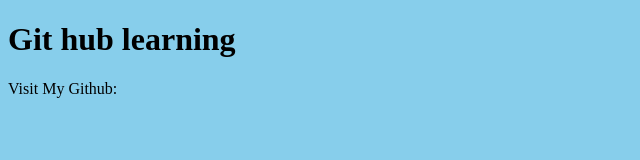
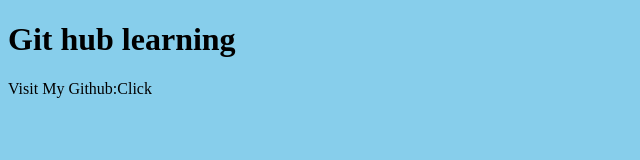
Before and after one commit to Vaibhavlanjewar/github_learn, a plain HTML site: page index.html in a window 1280 px wide. Shown: the full height of the page, 0-640 px from the left. Drawn offline with Linux system fonts and the light colour scheme.

Commit message:
update index.html file

```diff
--- a/index.html
+++ b/index.html
@@ -7,6 +7,6 @@
 </head>
 <body bgcolor="skyblue">
 <H1>Git hub learning </H1>
-Visit My Github:<link src="https://github.com/Vaibhavlanjewar">
+Visit My Github:<a src="https://github.com/Vaibhavlanjewar">Click</a>
 </body>
 </html>
```
Also changed, not shown: 1 other file.
